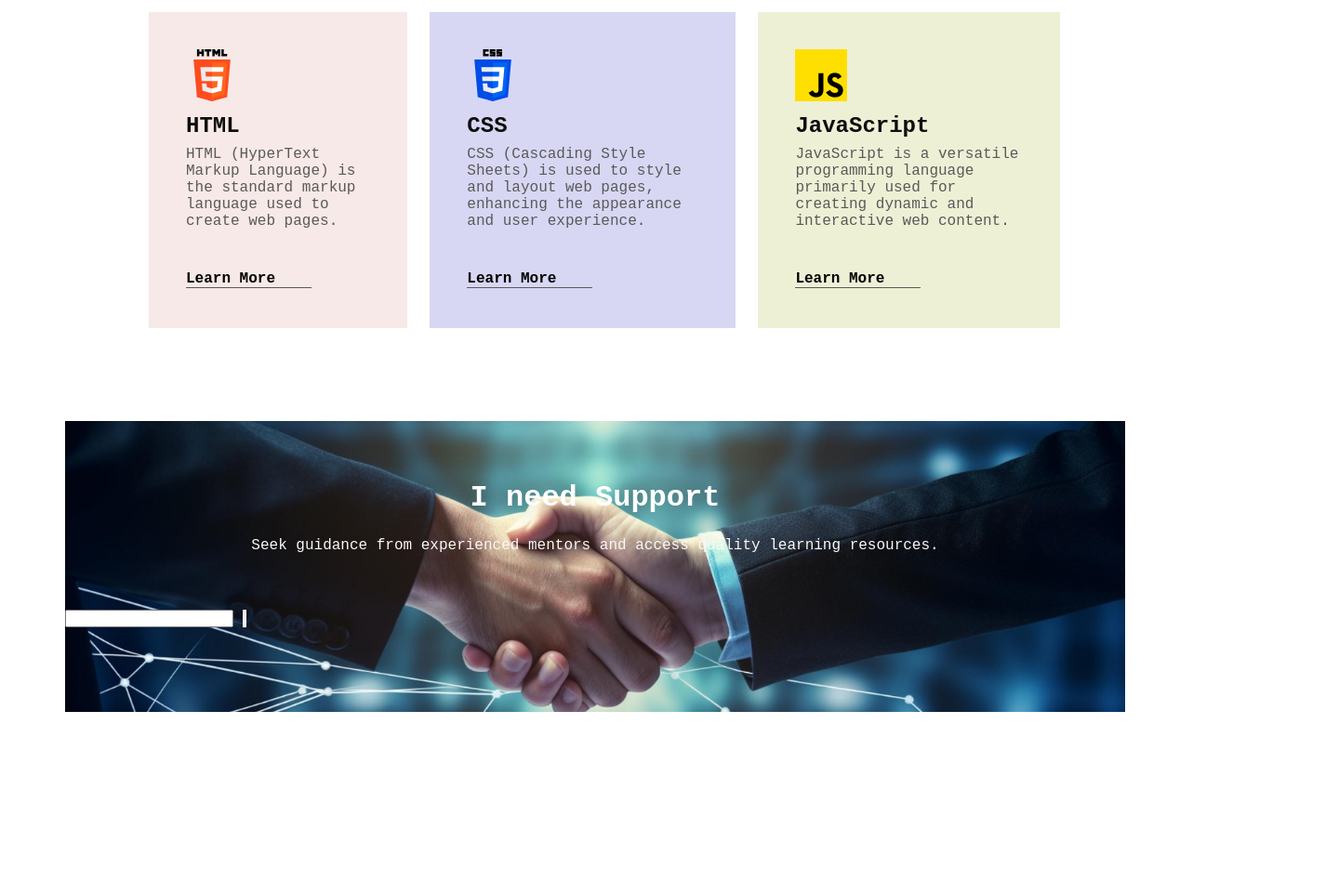
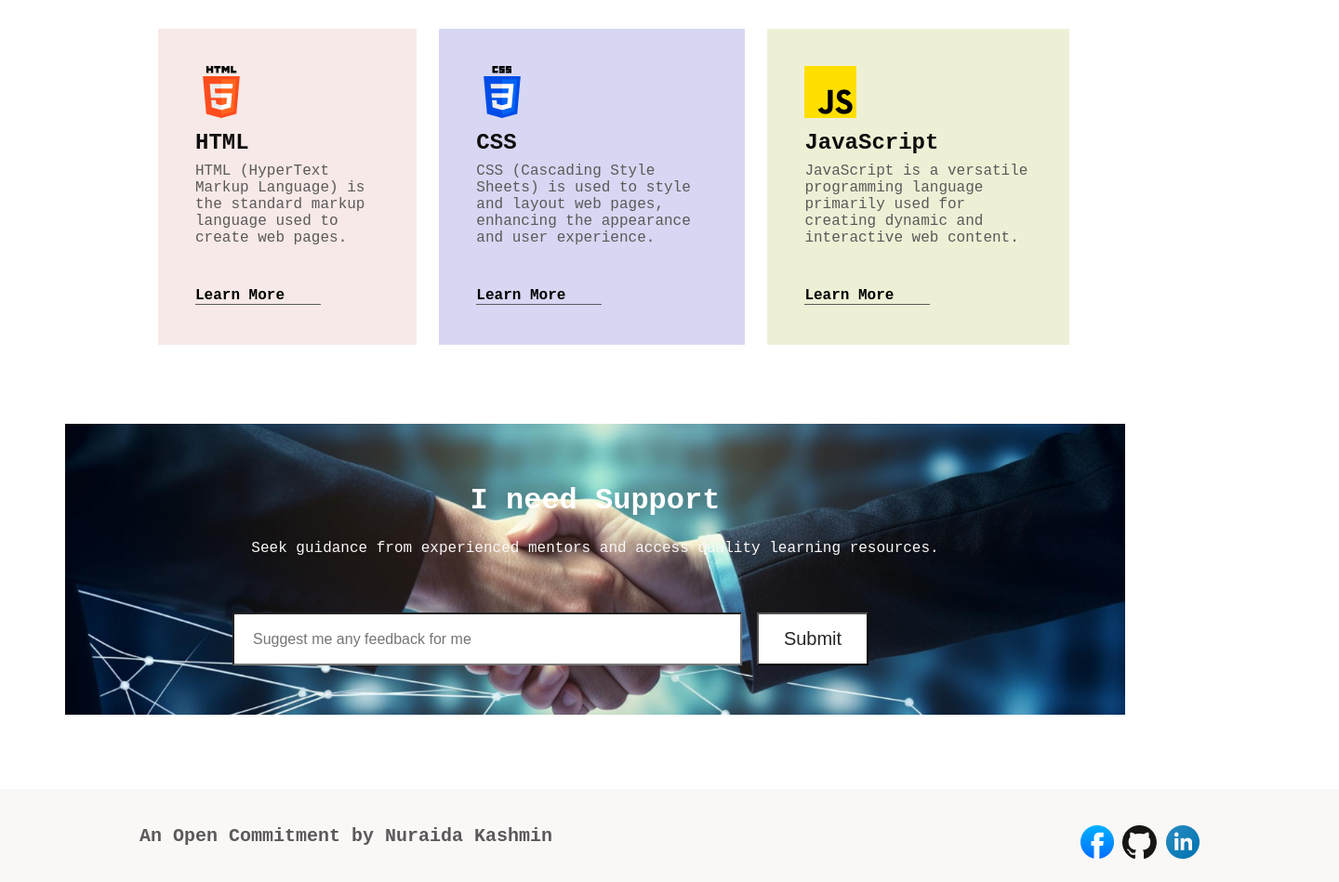
Before and after one commit to NuraidaKashmin/portfolio-assignment, a plain HTML site: page index.html in a window 1280 px wide. Shown: the part 3244-4193 px from the top of the page at 93% size, 1440 px wide, since content can reach past the window. Before the commit the page ends 4010 px from the top, so only its background shows below. Drawn offline with Linux system fonts and the light colour scheme; a web font is replaced by a local one.

Commit message:
added footer

```diff
--- a/index.html
+++ b/index.html
@@ -137,13 +137,23 @@
                 <p>
                     Seek guidance from experienced mentors and access quality learning resources.
                 </p>
-                <input type="text" name="" id="">
-                <input type="submit" value="">
+                <div class="support-input">
+                    <div>
+                            <input class="input-content" type="text" placeholder="Suggest me any feedback for me">
+                    </div>
+                    <div>
+                        <input class="submit-btn" type="submit" value="Submit">
+                    </div>
             </div>
         </section>
     </main>
     <footer>
-
+        <h6>An Open Commitment by Nuraida Kashmin</h6>
+        <div>
+            <img src="./assets/facebook.png" alt="facebook">
+            <img src="./assets/github.png" alt="github">
+            <img src="./assets/linkedin-icon 1.png" alt="">
+        </div>
     </footer>
 </body>
 </html>
--- a/style/style.css
+++ b/style/style.css
@@ -196,14 +196,16 @@ body{
     margin-bottom: 60px;
 }
 /* target styles */
-/* .target{
+.target{
     width: 1140px;
     height: 460px;
     margin: 0px auto;
-    text-align: center;
-    margin-top: 90px;
-    margin-bottom: 90px;
-} */
+    /* margin-right: 150px;
+    margin-left: 150px; */
+    /* text-align: center; */
+    /* margin-top: 90px;
+    margin-bottom: 90px; */
+}
 .target h2{
     font-size: 32px;
     font-weight: bolder;
@@ -250,11 +252,11 @@ body{
 .target-content{
     display: flex;
     justify-content: space-evenly;
-    /* text-align: center; */
+    text-align: center;
     gap: 24px;
     padding: 10px;
     margin-right: 150px;
-    margin-left: 150px;
+    margin-left: 90px;
     width: 1000px;
     height: 360px;
 }
@@ -277,6 +279,7 @@ body{
     height: 313px;
     width: 1140px;
     margin: 0px auto;
+    text-align: center;
 }
 .support-image h2{
     font-size: 32px;
@@ -295,5 +298,43 @@ body{
     margin-bottom: 60px;
 }
 .support{
-    margin-top: 90px;
+    margin-top: 150px;
+    margin-bottom: 80px;
 }
+.input-content{
+    height: 57px;
+    width: 548px;
+    margin-left: 180px;
+    background-color: white;
+    padding: 19px 216px 19px 20px;
+    text-align: left;
+    font-size: 16px;
+    color: #5b5959;
+}
+.submit-btn{
+    height: 57px;
+    width: 120px;
+    padding: 10px;
+    text-align: center;
+    font-size: 20px;
+    color: #292525;
+    background-color: white;
+}
+.support-input{
+    display: flex;
+    gap: 16px;
+}
+footer{
+    margin: 0px auto;
+    height: 100px;
+    width: 1440px;
+    display: flex;
+    justify-content: space-between;
+    text-align: center;
+    background-color: #faf7f7;
+    padding: 39px 150px;
+}
+footer h6{
+    font-size: 20px;
+    color: #5b5959;
+}
```
